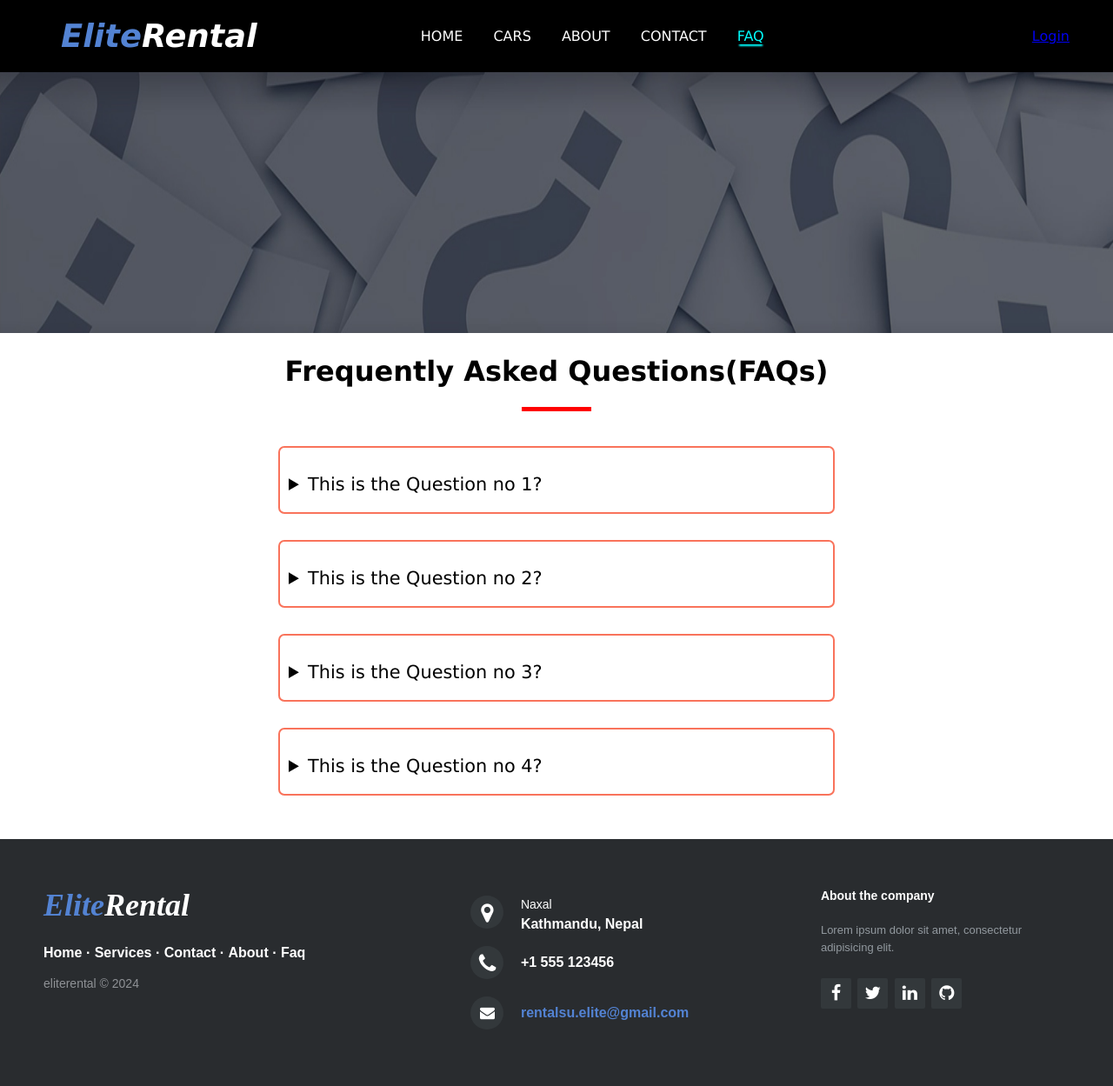
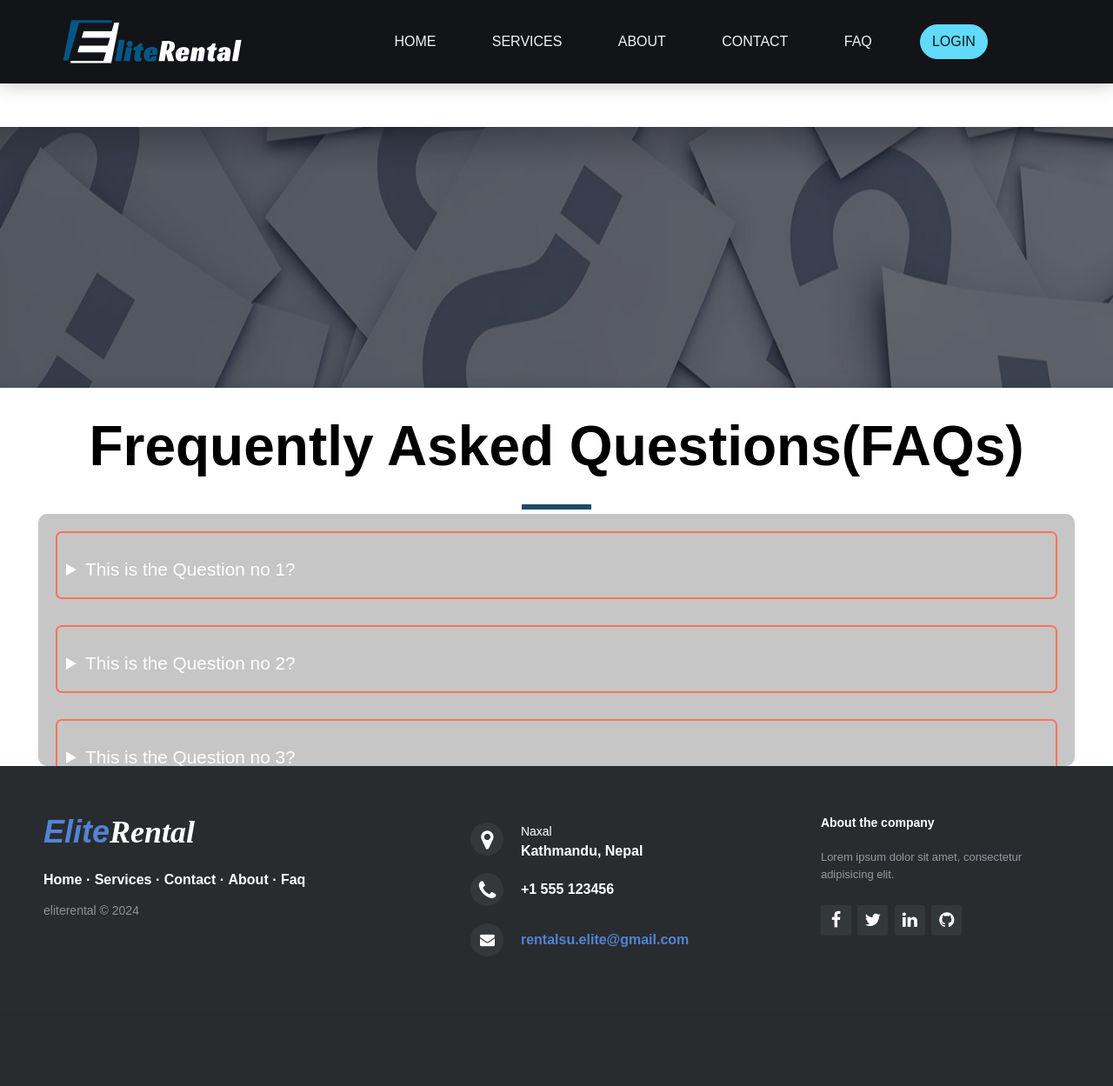
Before and after one commit to PrasanMadhikarmi/fyp_VehicleRental, a Django app: page /faq/ in a window 1280 px wide. Shown: the whole page at 87% size. After the commit the page ends 1100 px from the top, so only its background shows below. Run offline with Django 4.2, Linux system fonts and the light colour scheme; some libraries are stand-ins or nearby versions.

Commit message:
done with changes

```diff
--- a/faq/templates/faq/faq.html
+++ b/faq/templates/faq/faq.html
@@ -11,37 +11,7 @@
 
 </head>
 <body>
-
-    <div class="nav-bar">
-        <div class="nav-logo">
-            <h1>
-            <span class="highlight">Elite</span>Rental
-        </h1></div>
-        <div class="nav-link">
-
-            <nav>
-				<ul>
-					<li><a class="link-href" href="{% url 'home:index' %}">Home</a></li>
-					<li><a class="link-href" href="{% url 'services:index' %}">Cars</a></li>
-					<li><a class="link-href" href="{% url 'about:about_index' %}">About</a></li>
-					<li><a class="link-href" href="{% url 'contact:contact_index' %}">Contact</a></li>
-					<li><a class="active link-href" href="{% url 'faq:faq_index' %}">FAQ</a></li>
-				</ul>
-			</nav>
-        </div>
-
-        <div class="p-f">
-            <div>
-            {% if user.is_authenticated %}
-                <li><a class="link-href" href="{% url 'services:booking' %}">Booking</a></li>
-                <li><a class="img-hover link-href"   href="{% url 'accounts:profile' %}"><img src="{% static 'home/user-24.png' %}"></a></li>
-                <li><a class="img-hover link-href" href="{% url 'accounts:logout' %}"><img src="{% static 'home/logout-24.png' %}"></a></li>
-            {% else %}
-                <li style="color:yellow;"><a href="{% url 'accounts:loginPage' %}">Login</a></li>
-            {% endif %}
-            </div>
-        </div>
-    </div>
+	{% include 'home/navbar.html' %}
 
     <section id="showcase">
 		<div class="container">
```
Also changed, not shown: about/templates/about/AboutUs.html (+1 -30 lines), contact/templates/contact/contact.htm (+1 -30 lines).
